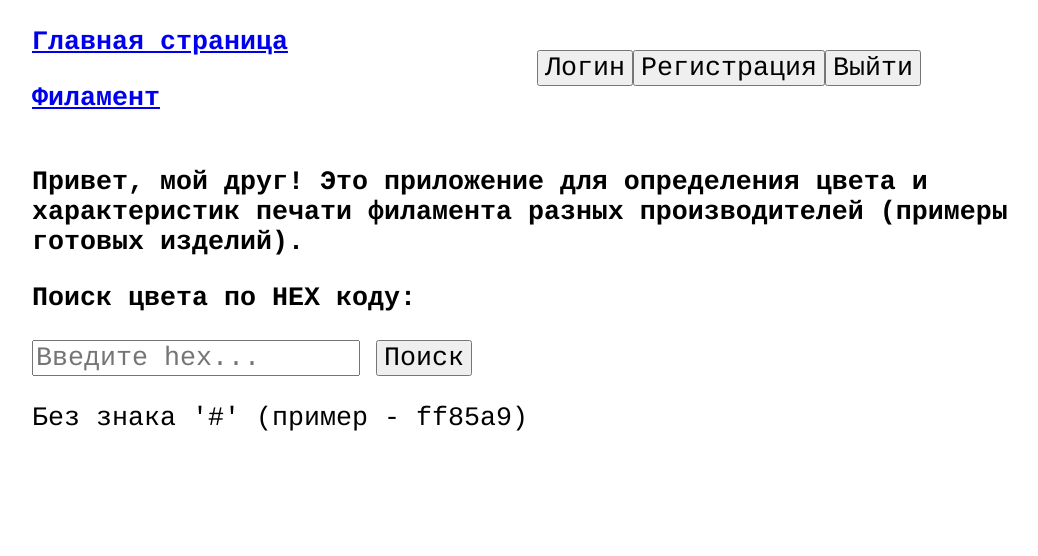
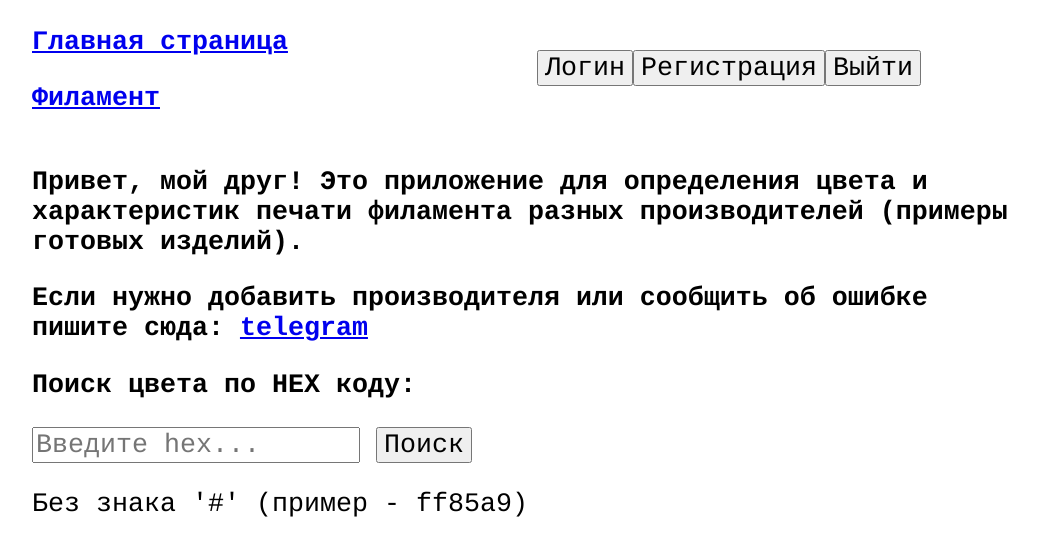
Before and after one commit to TheStupidBear/SOK_FastAPI, a FastAPI app: page / in a window 1280 px wide. Shown: the top 556 px of the page, without its empty margins (108-1146 px from the left). Run offline with FastAPI, Linux system fonts and the light colour scheme.

Commit message:
добавил ссылку на telemgram

```diff
--- a/template/index.html
+++ b/template/index.html
@@ -3,6 +3,9 @@
 {% block content %}
 	<h3>Привет, мой друг! Это приложение для определения цвета и характеристик печати филамента разных производителей
        (примеры готовых изделий).</h3>
+    <h3>Если нужно добавить производителя или сообщить об ошибке пишите сюда:
+        <a href="https://t.me/LaresPlay">telegram</a></h3>
+
        <h3>Поиск цвета по HEX коду:</h3>
     <div class="search_color">
             <p></p>
```
